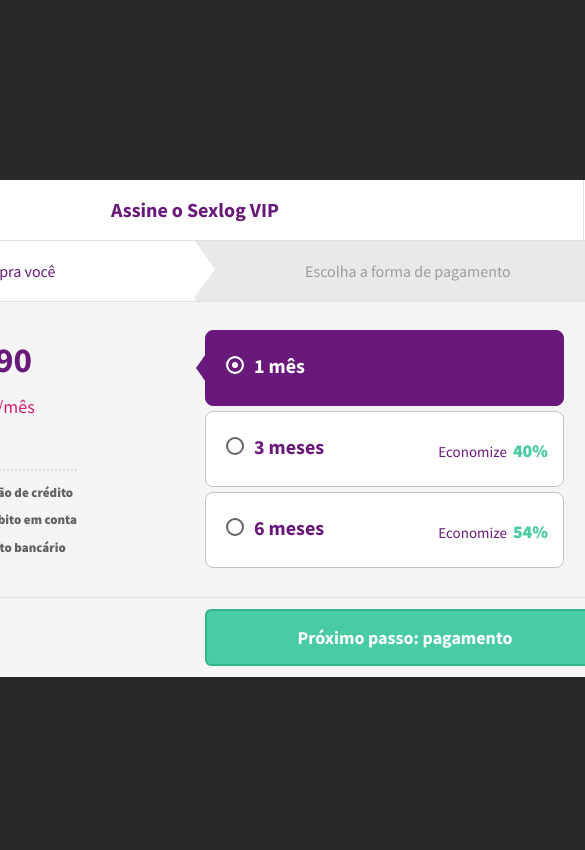
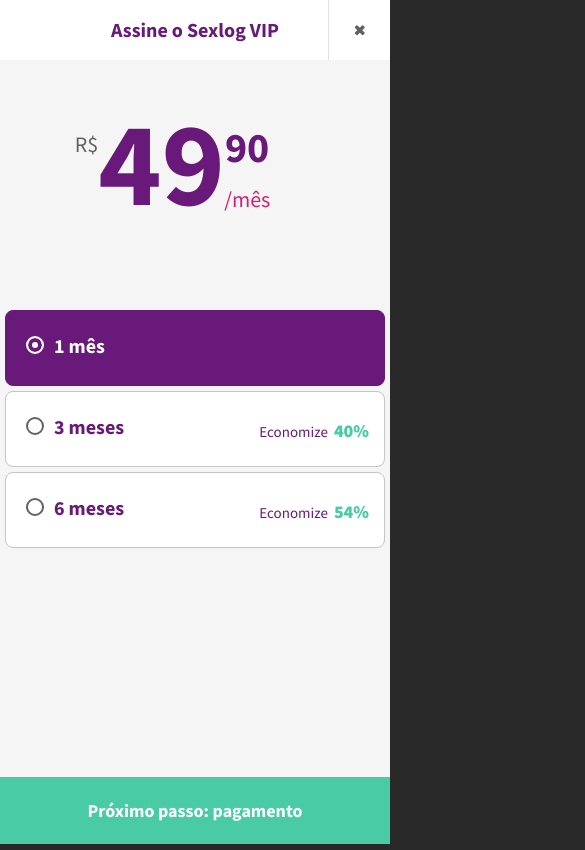
Before and after one commit to hugocica/sexlog-front, an Angular app: page / in a window 390 px wide. Shown: the top 850 px of the page, 585 px wide, since content can reach past the window. Built offline with nearby package versions, Linux system fonts and the light colour scheme; a web font is replaced by a local one.

Commit message:
Responsivo

```diff
--- a/src/app/app.component.html
+++ b/src/app/app.component.html
@@ -30,6 +30,10 @@
                                 {{ valorInteger }}<span class="moeda">{{ valorDecimal }}</span>
                             </p>
                             <span class="mes-texto">{{ valorPeriodo }}</span>
+                        </div>
+
+                        <div class="valor-total-container">
+                            <p></p>
                         </div>
 
                         <div class="pagamento-detalhes">
--- a/src/app/app.component.ts
+++ b/src/app/app.component.ts
@@ -9,6 +9,7 @@
     nextStep = true;
     btnFinish = false;
     $ = jQuery;
+    planID = 0;
 
     //variáveis das opções de planos de assinatura
     firstName = '';
@@ -47,14 +48,15 @@
             this.$('#plano-2 .economize').html(dataJson[1].discount);
             this.$('#plano-3 .economize').html(dataJson[2].discount);
 
-            this.valorCurrency = dataJson[0].price.currency;
-            this.valorInteger = dataJson[0].price.integer;
-            this.valorDecimal = dataJson[0].price.decimal;
-            this.valorPeriodo = dataJson[0].price.periodicy;
+            this.valorCurrency = dataJson[this.planID].price.currency;
+            this.valorInteger = dataJson[this.planID].price.integer;
+            this.valorDecimal = dataJson[this.planID].price.decimal;
+            this.valorPeriodo = dataJson[this.planID].price.periodicy;
 
-            this.$('.pagamento-tipo.credito p').html(dataJson[0].payments[0]);
-            this.$('.pagamento-tipo.debito p').html(dataJson[0].payments[1]);
-            this.$('.pagamento-tipo.boleto p').html(dataJson[0].payments[2]);
+            this.$('.valor-total-container p').html(dataJson[this.planID].total);
+            this.$('.pagamento-tipo.credito p').html(dataJson[this.planID].payments[0]);
+            this.$('.pagamento-tipo.debito p').html(dataJson[this.planID].payments[1]);
+            this.$('.pagamento-tipo.boleto p').html(dataJson[this.planID].payments[2]);
         }, 5);
     }
 
@@ -70,7 +72,7 @@
         }
 
         var dataJson;
-        var planID = this.$('.opcao-box.active').attr('data-id');
+        this.planID = this.$('.opcao-box.active').attr('data-id');
 
         this.$.ajax({
             dataType: 'json',
@@ -82,14 +84,15 @@
         });
 
         setTimeout(() => {
-            this.valorCurrency = dataJson[planID].price.currency;
-            this.valorInteger = dataJson[planID].price.integer;
-            this.valorDecimal = dataJson[planID].price.decimal;
-            this.valorPeriodo = dataJson[planID].price.periodicy;
+            this.valorCurrency = dataJson[this.planID].price.currency;
+            this.valorInteger = dataJson[this.planID].price.integer;
+            this.valorDecimal = dataJson[this.planID].price.decimal;
+            this.valorPeriodo = dataJson[this.planID].price.periodicy;
 
-            this.$('.pagamento-tipo.credito p').html(dataJson[planID].payments[0]);
-            this.$('.pagamento-tipo.debito p').html(dataJson[planID].payments[1]);
-            this.$('.pagamento-tipo.boleto p').html(dataJson[planID].payments[2]);
+            this.$('.valor-total-container p').html(dataJson[this.planID].total);
+            this.$('.pagamento-tipo.credito p').html(dataJson[this.planID].payments[0]);
+            this.$('.pagamento-tipo.debito p').html(dataJson[this.planID].payments[1]);
+            this.$('.pagamento-tipo.boleto p').html(dataJson[this.planID].payments[2]);
         }, 5);
     }
 
--- a/src/assets/js/data.json
+++ b/src/assets/js/data.json
@@ -4,7 +4,7 @@
          "id":1,
          "name":"1 mês",
          "discount":"",
-         "total":"Total: R$ 49,90 em até 1x no cartão de crédito",
+         "total":"Total: <span>R$ 49,90</span> em até 1x no cartão de crédito",
          "price":{
             "currency":"R$",
             "integer":49,
@@ -22,7 +22,7 @@
          "id":2,
          "name":"3 meses",
          "discount":"Economize <span class='percetage'>40%</span>",
-         "total":"Total: R$ 89,70 em até 3x iguais no cartão de crédito",
+         "total":"Total: <span>R$ 89,70</span> em até 3x iguais no cartão de crédito",
          "price":{
             "currency":"R$",
             "integer":29,
@@ -44,7 +44,7 @@
          "id":3,
          "name":"6 meses",
          "discount":"Economize <span class='percetage'>54%</span>",
-         "total":"Total: R$ 137,40 em até 6x iguais no cartão de crédito",
+         "total":"Total: <span>R$ 137,40</span> em até 6x iguais no cartão de crédito",
          "price":{
             "currency":"R$",
             "integer":22,
--- a/src/styles.scss
+++ b/src/styles.scss
@@ -1,4 +1,11 @@
 /* You can add global styles to this file, and also import other style files */
+
+$phone-width: 319px;
+$tablet-portrait: 768px;
+$tablet-landscape: 1025px;
+$laptop-width: 1200px;
+$desktop-1366-width: 1367px;
+$desktop-1440-width: 1441px;
 
 // declaração de variáveis
 $sexlog-purple: #691979;
@@ -84,6 +91,40 @@
         height: 100vh;
         display: inline-block;
 
+		.main-btn {
+			font-family: $main-fontfamily;
+			font-size: 18px;
+			font-weight: 700;
+			box-shadow: none;
+			width: 100%;
+			text-align: center;
+			max-width: 400px;
+			padding: 13px 0;
+			margin-left: 10px;
+			border-radius: 6px;
+			outline: none;
+			border: 2px solid;
+			cursor: pointer;
+
+			@include phone {
+				position: fixed;
+				left: 0;
+				bottom: 0;
+				margin-left: 0;
+				border-radius: 0;
+				border: none;
+				padding: 20px 0;
+			}
+			&.green-btn {
+				background-color: $sexlog-green;
+				color: #fff;
+				border-color: #32B48D;
+			}
+			&.purple-btn {
+				background-color: $sexlog-purple;
+				color: #fff;
+			}
+		}
         .vipmodal {
             background-color: #f5f5f5;
             width: 900px;
@@ -95,6 +136,13 @@
             margin: 0;
             overflow: hidden;
 
+			@include phone {
+				width: 100%;
+				left: 0;
+				top: 0;
+				height: 100vh;
+				border-radius: 0;
+			}
             .vipmodal-header {
                 position: relative;
                 padding: 15px 0;
@@ -133,6 +181,9 @@
                     border-top: 1px solid #E0E0E0;
                     border-bottom: 1px solid #E0E0E0;
 
+					@include phone {
+						display: none;
+					}
                     .flow-content {
                         float: left;
                         width: 50%;
@@ -180,21 +231,32 @@
 	                    text-align: center;
 	                    height: 295px;
 
+						@include phone {
+							width: 100%;
+							height: auto;
+						}
 	                    .inner-wrapper {
 	                        display: inline-block;
 	                        vertical-align: middle;
 
 	                        .valor-container {
-	                            padding: 15px 0 45px;
-								margin-bottom: 8px;
-								border-bottom: 2px dotted #DCDCDC;
+	                            padding: 15px 0;
+								// margin-bottom: 8px;
+								// border-bottom: 2px dotted #DCDCDC;
 
+								@include phone {
+									padding: 80px 0 90px;
+								}
 	                            .real-symbol {
 									color: #636363;
 									vertical-align: top;
 									position: relative;
 									top: -12px;
 									font-size: 18px;
+
+									@include phone {
+										font-size: 22px;
+									}
 	                            }
 	                            .valor-number {
 	                                display: inline-block;
@@ -205,10 +267,17 @@
 	                                margin: 0;
 	                                line-height: 45px;
 
+									@include phone {
+										font-size: 120px;
+									}
 	                                .moeda {
 	                                    line-height: 15px;
 	                                    vertical-align: top;
 	                                    font-size: 35px;
+
+										@include phone {
+											font-size: 42px;
+										}
 	                                }
 	                            }
 								.mes-texto {
@@ -218,9 +287,33 @@
 									font-size: 18px;
 									color: #D51D73;
 									font-weight: 500;
+
+									@include phone {
+										font-size: 22px;
+										right: 45px;
+									}
 								}
 	                        }
+							.valor-total-container {
+								border-bottom: 2px dotted #DCDCDC;
+								margin-bottom: 8px;
+
+								@include phone {
+									display: none;
+								}
+								p {
+									color: #636363;
+
+									span {
+										color: $sexlog-purple;
+										font-weight: 700;
+									}
+								}
+							}
 	                        .pagamento-detalhes {
+								@include phone {
+									display: none;
+								}
 	                            .pagamento-tipo {
 	                                margin: 3px 0;
 									text-align: left;
@@ -228,7 +321,7 @@
 	                                img {
 	                                    display: inline-block;
 	                                    vertical-align: middle;
-	                                    margin: 0 5px;
+	                                    margin: 0 5px 0 0;
 	                                }
 	                                p {
 	                                    display: inline-block;
@@ -250,11 +343,22 @@
 	                    width: 50%;
 	                    height: 295px;
 
+						@include phone {
+							width: 100%;
+						}
+						.vertical-helper {
+							@include phone {
+								display: none;
+							}
+						}
 	                    .inner-wrapper {
 	                        display: inline-block;
 	                        vertical-align: middle;
 	                        width: 92%;
 
+							@include phone {
+								width: 100%;
+							}
 	                        .opcao-box {
 	                            background-color: #fff;
 	                            width: 100%;
@@ -270,6 +374,10 @@
 								// -webkit-transition: all 250ms ease;
 								// transition: all 250ms ease;
 
+								@include phone {
+									max-width: calc(100% - 10px);
+									margin: 0 auto;
+								}
 	                            &:not(:last-of-type) {
 	                                margin-bottom: 5px;
 	                            }
@@ -308,6 +416,10 @@
 										border-top: 24px solid transparent;
 										border-bottom: 24px solid transparent;
 										border-right: 17px solid #691979;
+
+										@include phone {
+											content: none;
+										}
 			                        }
 									.bullet-check {
 										&:after {
@@ -369,6 +481,9 @@
 						padding: 60px 15px 20px;
 						font-size: 16px;
 
+						@include phone {
+							display: none;
+						}
 						p {
 							font-size: 16px;
 							color: #9C9C9C;
@@ -439,17 +554,8 @@
 					}
 					a {
 						&.main-btn {
-							padding: 15px 95px;
 							display: inline-block;
-							border-radius: 4px;
-							font-size: 18px;
-							font-weight: 700;
 							margin-top: 30px;
-
-							&.purple-btn {
-								background-color: $sexlog-purple;
-								color: #fff;
-							}
 						}
 					}
 				}
@@ -460,11 +566,18 @@
                 width: 100%;
                 border-top: 1px solid #E0E0E0;
 
+				@include phone {
+					border-top: none;
+					height: auto;
+				}
 				.ssl-symbol {
 					float: left;
 					width: 50%;
 					height: 100%;
 
+					@include phone {
+						display: none;
+					}
 					.inner-wrapper {
 						display: inline-block;
 						vertical-align: middle;
@@ -477,32 +590,13 @@
 					width: 50%;
 					height: 100%;
 
+					@include phone {
+						width: 100%;
+					}
 					.inner-wrapper {
 						display: inline-block;
 						vertical-align: middle;
 						width: 99%;
-
-						.main-btn {
-							font-family: $main-fontfamily;
-							font-size: 18px;
-							font-weight: 700;
-							box-shadow: none;
-							width: 100%;
-							text-align: center;
-							max-width: 400px;
-							padding: 13px 0;
-							margin-left: 10px;
-							border-radius: 6px;
-							outline: none;
-							border: 2px solid;
-							cursor: pointer;
-
-							&.green-btn {
-								background-color: $sexlog-green;
-								color: #fff;
-								border-color: #32B48D;
-							}
-						}
 					}
 				}
             }
```
